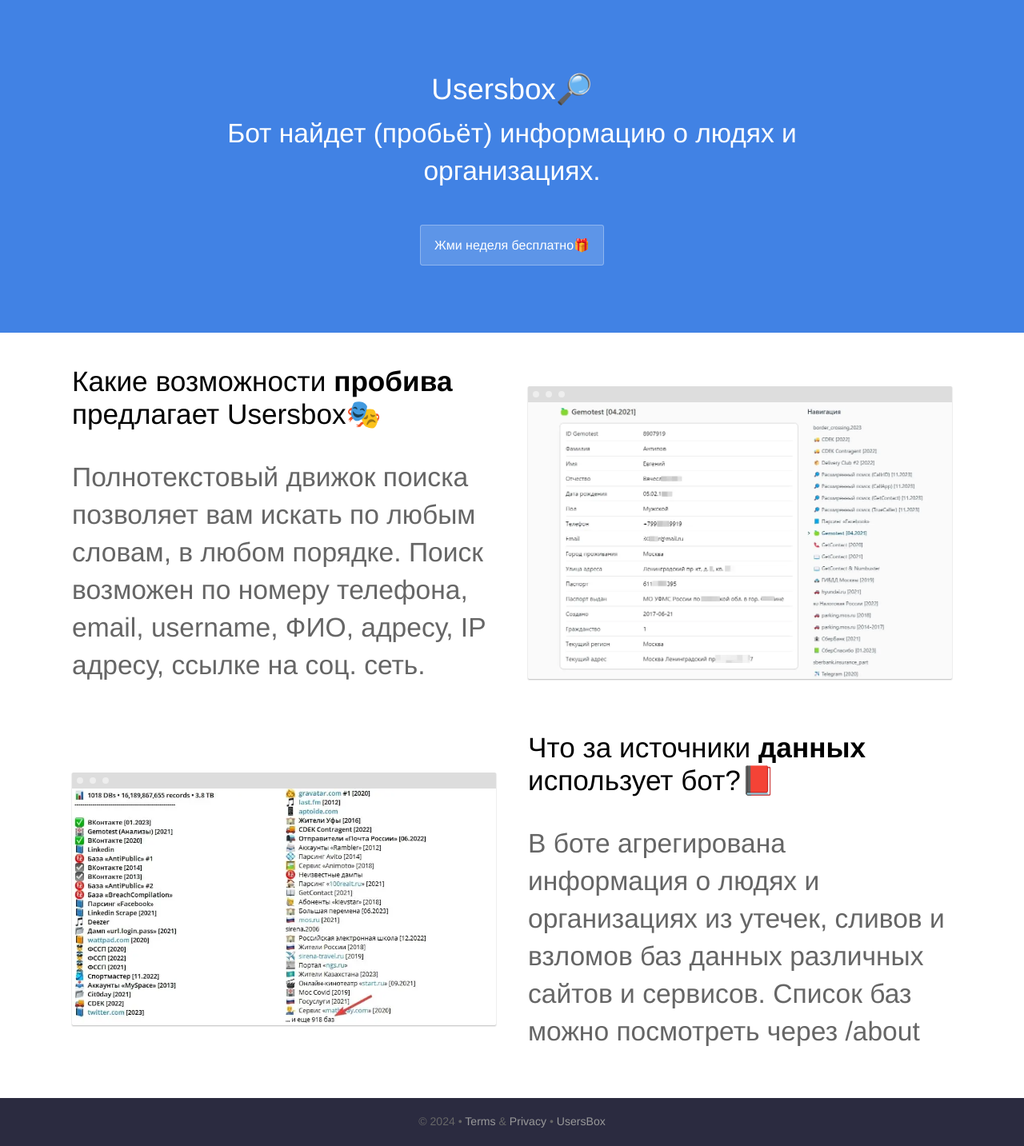
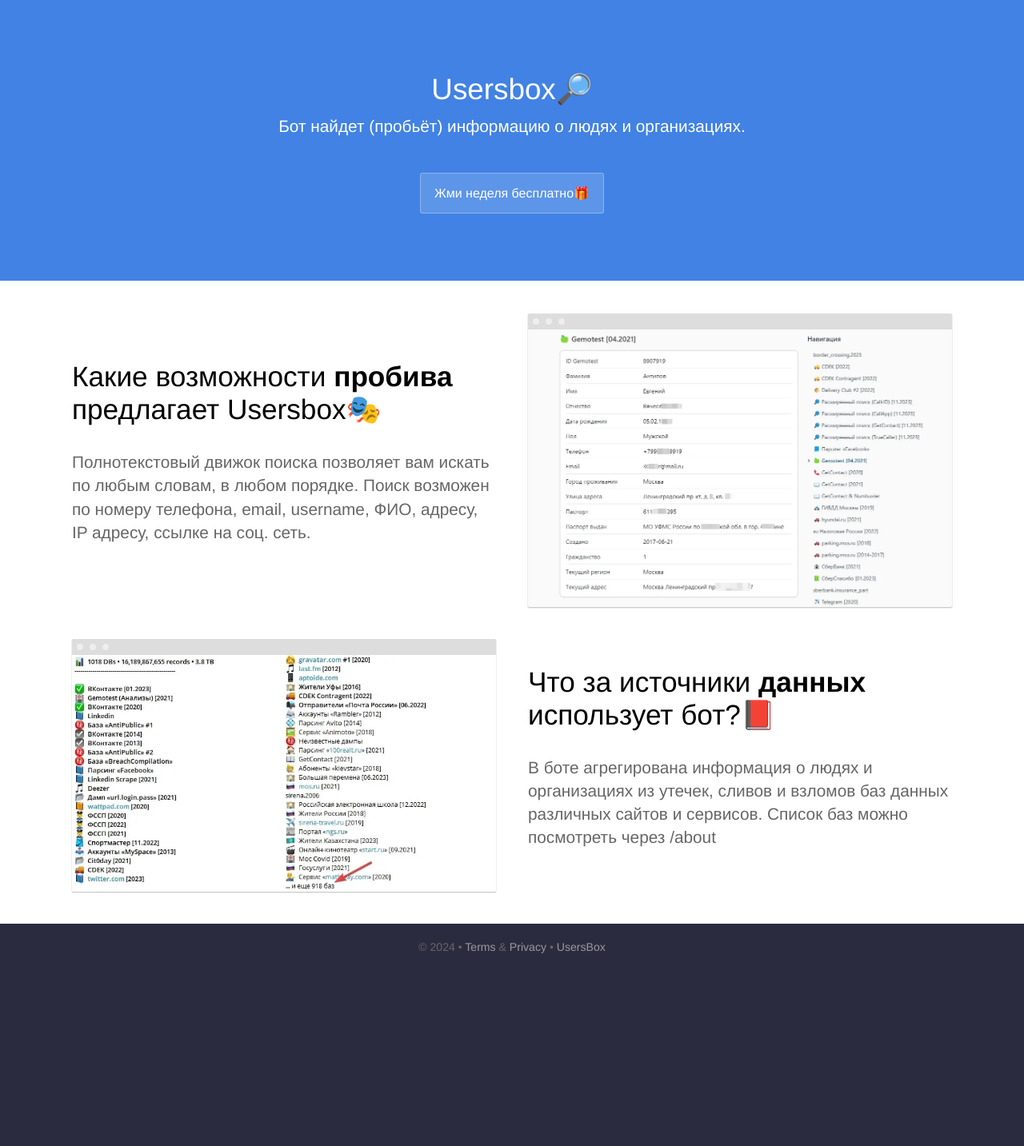
Before and after one commit to usersboxbot/usersboxbot.github.io, a Jekyll site: the page built from index.html, in a window 1280 px wide. Shown: the whole page at 80% size. Built offline with Jekyll 4.4.1, drawn with Linux system fonts in a browser that asks for light colours; after the commit the page ends 1215 px from its top, so only the background shows below that.

Commit message:
Update elements.scss

```diff
--- a/_sass/elements.scss
+++ b/_sass/elements.scss
@@ -46,7 +46,7 @@
 
 
 p, address {
-	font-size: 2.1em;
+	font-size: 1.3em;
 	color: #666;
 	margin-bottom: 20px;
 	font-weight: 300;
```
